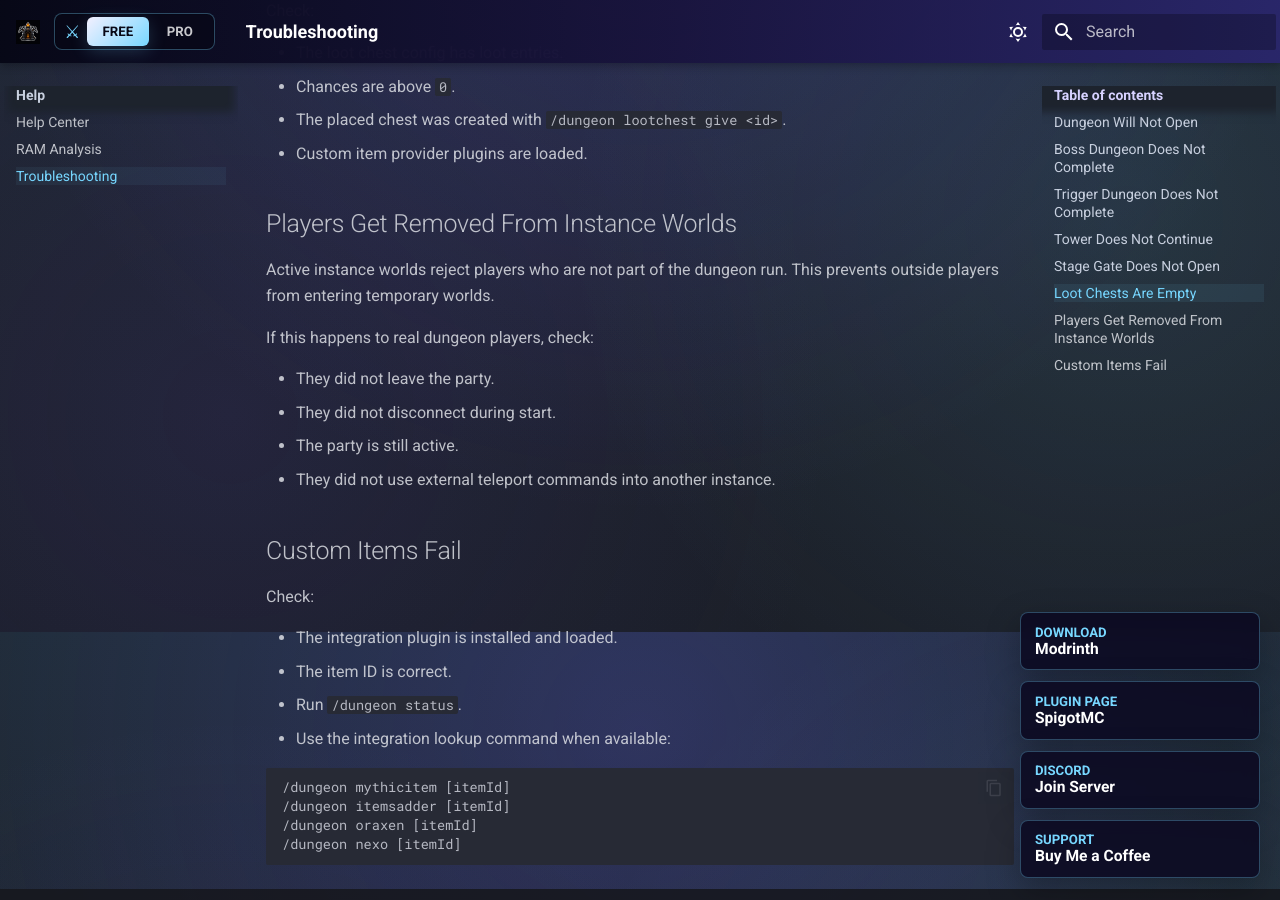
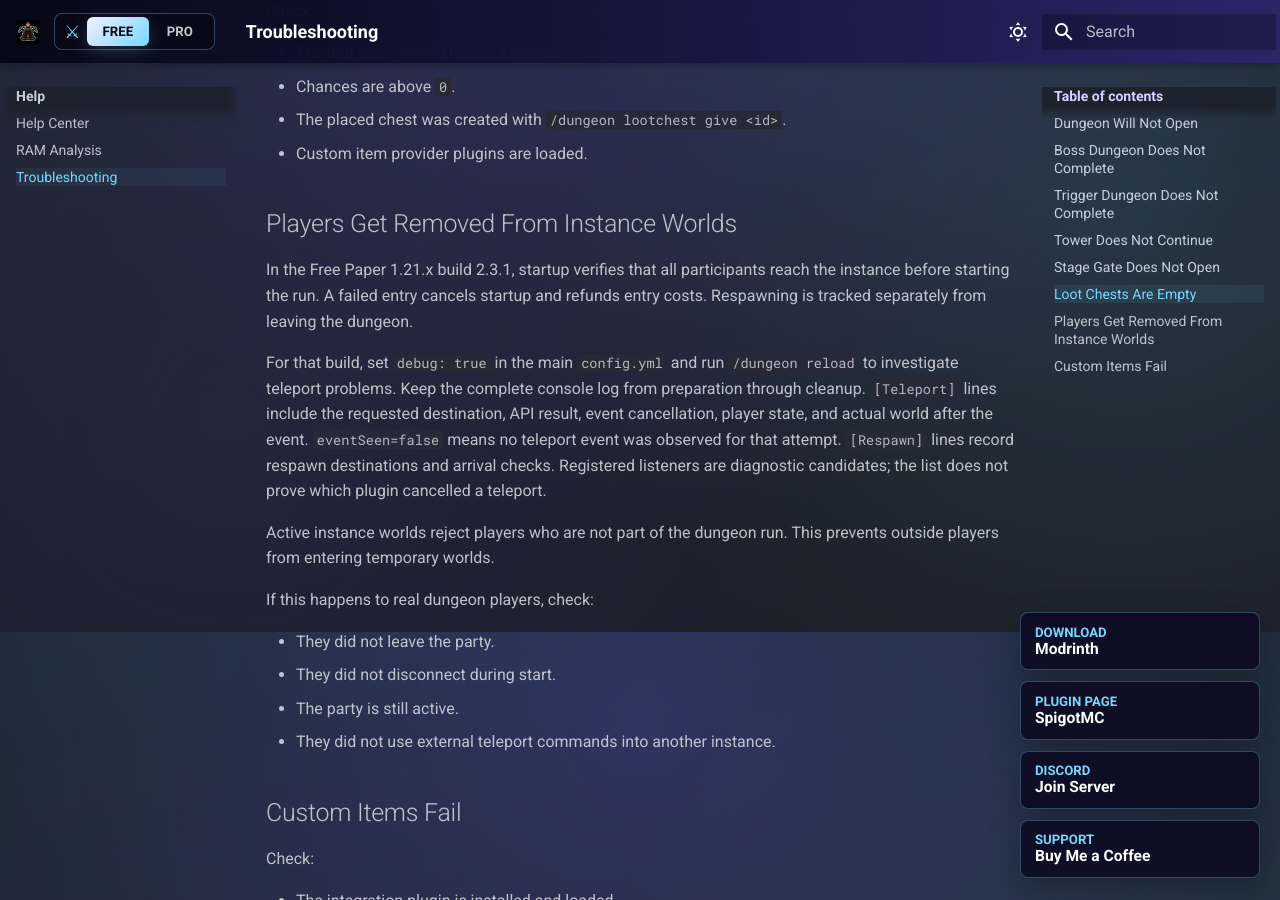
Before and after one commit to wertPL/InstancedDungeons-Docs, an MkDocs documentation site: the page built from docs/troubleshooting.md, in a window 1280 px wide and 900 px high, scrolled down 2068 px. Built offline with MkDocs 1.6.1 and Material for MkDocs 9.7.7, drawn with Linux system fonts in a browser that asks for light colours.

Commit message:
Document Free 1.21 teleport diagnostics and startup verification

```diff
--- a/docs/troubleshooting.md
+++ b/docs/troubleshooting.md
@@ -75,6 +75,10 @@ Check:
 
 ## Players Get Removed From Instance Worlds
 
+In the Free Paper 1.21.x build 2.3.1, startup verifies that all participants reach the instance before starting the run. A failed entry cancels startup and refunds entry costs. Respawning is tracked separately from leaving the dungeon.
+
+For that build, set `debug: true` in the main `config.yml` and run `/dungeon reload` to investigate teleport problems. Keep the complete console log from preparation through cleanup. `[Teleport]` lines include the requested destination, API result, event cancellation, player state, and actual world after the event. `eventSeen=false` means no teleport event was observed for that attempt. `[Respawn]` lines record respawn destinations and arrival checks. Registered listeners are diagnostic candidates; the list does not prove which plugin cancelled a teleport.
+
 Active instance worlds reject players who are not part of the dungeon run. This prevents outside players from entering temporary worlds.
 
 If this happens to real dungeon players, check:
```
